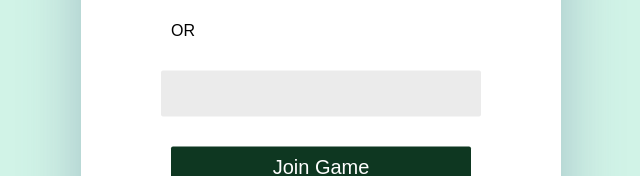
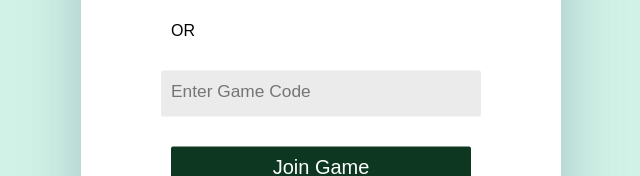
Before and after one commit to RathodDeven/MultiplayerGameOfAmazons, a website: page frontend/index.html in a window 1280 px wide. Shown: the part 230-406 px from the top of the page, without its empty margins (319-959 px from the left). Drawn offline with nearby package versions, Linux system fonts and the light colour scheme; no server answers.

Commit message:
game code placeholder

```diff
--- a/frontend/index.html
+++ b/frontend/index.html
@@ -181,7 +181,7 @@
             </button>
 
             <div class="secondryTitle title"> OR</div>
-                <input type="text" class="email formEntry" id="gameCodeInput"/>
+                <input type="text" class="email formEntry" placeholder="Enter Game Code" id="gameCodeInput"/>
 
             <button
                 type="button"
```
